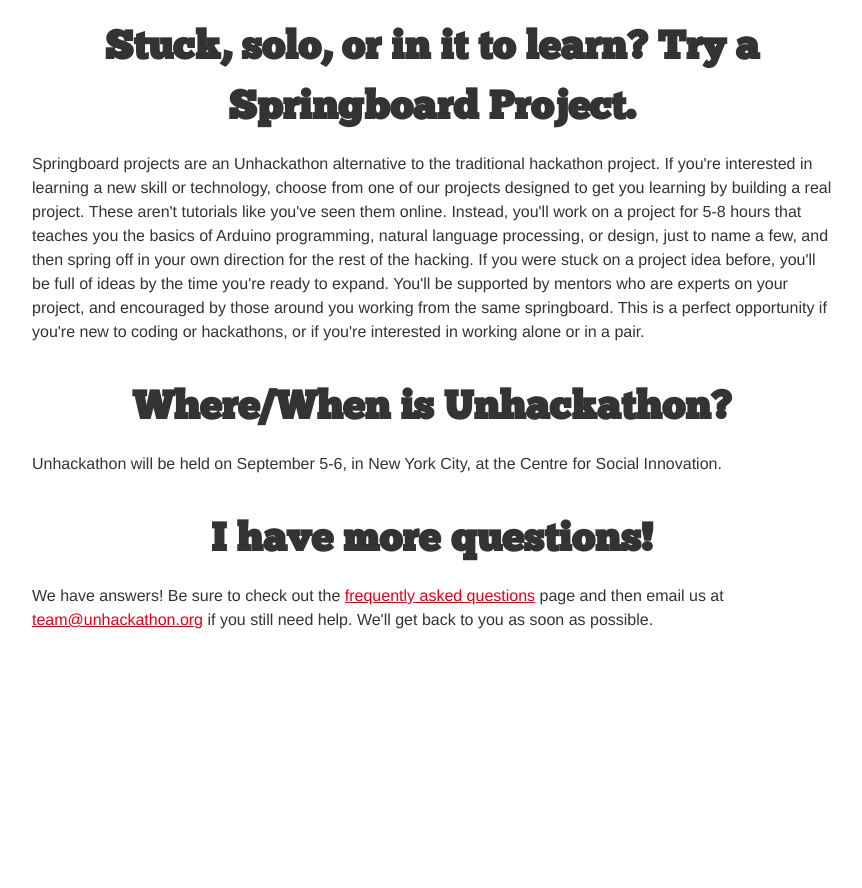
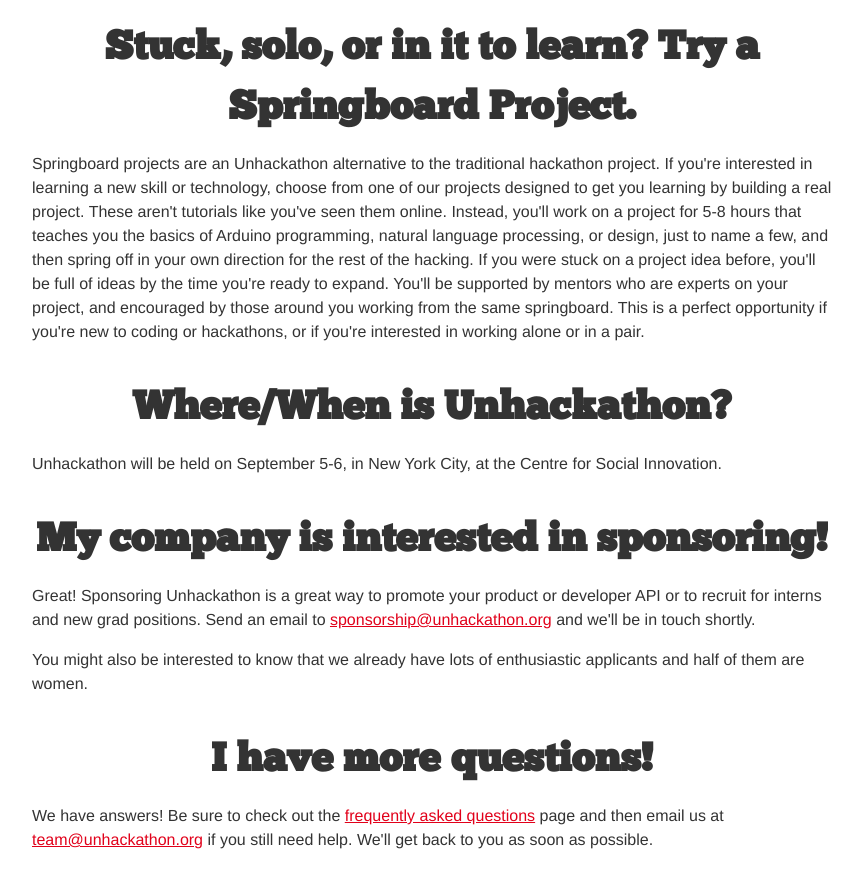
Before and after one commit to unhackathon/website, a Jekyll site: the page built from index.html, in a window 1280 px wide and 900 px high, scrolled down 2320 px. Shown: the top 888 px of the window, without its empty margins (208-1070 px from the left). Built offline with Jekyll 4.4.1, drawn with Linux system fonts in a browser that asks for light colours; before the commit the page ends 3000 px from its top, so only the background shows below that.

Commit message:
Added sponsorship info to home page

```diff
--- a/index.html
+++ b/index.html
@@ -38,15 +38,18 @@
   </section>
   <section>
     <h1 class="section-heading">Stuck, solo, or in it to learn? Try a Springboard Project. </h1>
-    <p>
-      Springboard projects are an Unhackathon alternative to the traditional hackathon project. If you're interested in learning a new skill or technology, choose from one of our projects designed to get you learning by building a real project. These aren't tutorials like you've seen them online. Instead, you'll work on a project for 5-8 hours that teaches you the basics of Arduino programming, natural language processing, or design, just to name a few, and then spring off in your own direction for the rest of the hacking. If you were stuck on a project idea before, you'll be full of ideas by the time you're ready to expand. You'll be supported by mentors who are experts on your project, and encouraged by those around you working from the same springboard. This is a perfect opportunity if you're new to coding or hackathons, or if you're interested in working alone or in a pair.
-    </p>
+    <p>Springboard projects are an Unhackathon alternative to the traditional hackathon project. If you're interested in learning a new skill or technology, choose from one of our projects designed to get you learning by building a real project. These aren't tutorials like you've seen them online. Instead, you'll work on a project for 5-8 hours that teaches you the basics of Arduino programming, natural language processing, or design, just to name a few, and then spring off in your own direction for the rest of the hacking. If you were stuck on a project idea before, you'll be full of ideas by the time you're ready to expand. You'll be supported by mentors who are experts on your project, and encouraged by those around you working from the same springboard. This is a perfect opportunity if you're new to coding or hackathons, or if you're interested in working alone or in a pair.</p>
   </section>
   <section>
     <h1 class="section-heading">Where/When is Unhackathon?</h1>
     <p>Unhackathon will be held on September 5-6, in New York City, at the Centre for Social Innovation.</p>
   </section>
   <section>
+    <h1 class="section-heading">My company is interested in sponsoring!</h1>
+    <p>Great! Sponsoring Unhackathon is a great way to promote your product or developer API or to recruit for interns and new grad positions. Send an email to <a href="mailto:sponsorship@unhackathon.org">sponsorship@unhackathon.org</a> and we'll be in touch shortly.</p>
+    <p>You might also be interested to know that we already have lots of enthusiastic applicants and half of them are women.</p>
+  </section>
+  <section>
     <h1 class="section-heading">I have more questions!</h1>
     <p>We have answers! Be sure to check out the <a href="/faq/">frequently asked questions</a> page and then email us at <a href="mailto:team@unhackathon.org">team@unhackathon.org</a> if you still need help. We'll get back to you as soon as possible.</p>
   <section>
```
